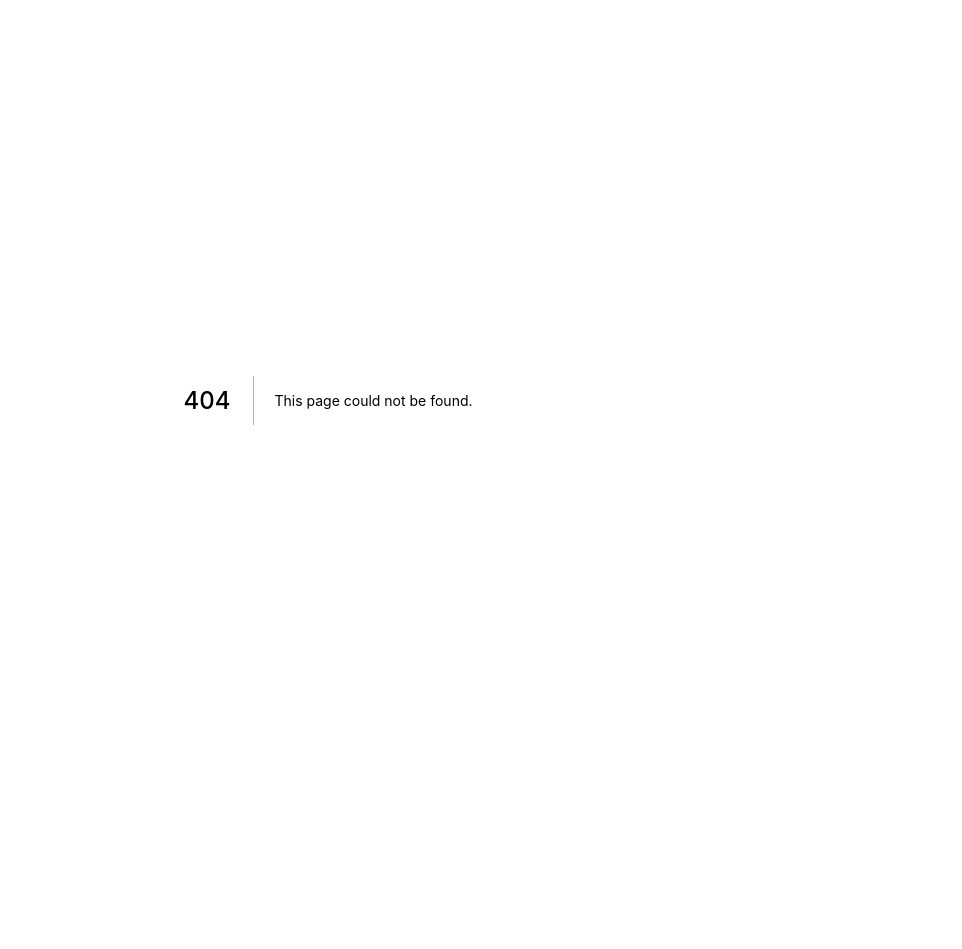
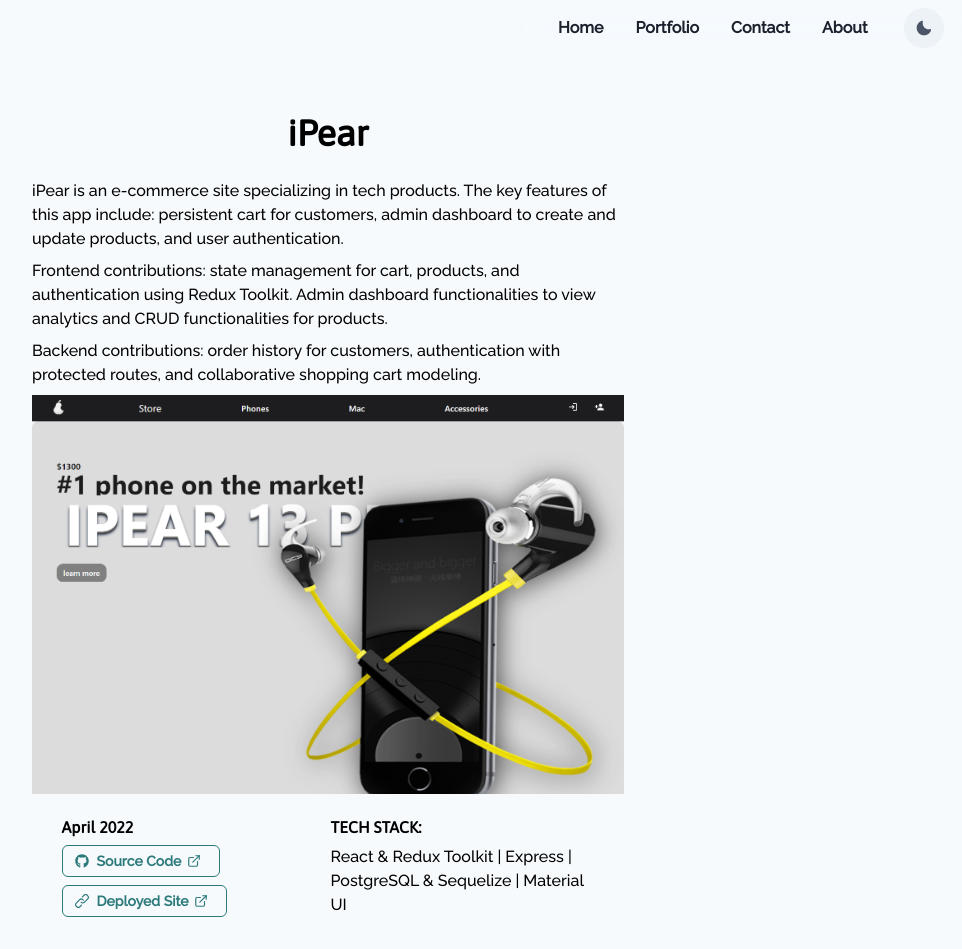
Before and after one commit to brandon-man/personal-website, a Next.js app: page /thirdproject in a window 1280 px wide. Before the commit this address had no page. Shown: the whole page, without its empty margins (312-1274 px from the left). Before the commit the page ends 800 px from the top, so only its background shows below. Built offline with nearby package versions, Linux system fonts and the light colour scheme.

Commit message:
Updated portfolio

```diff
--- a/components/ChakraCarousel.js
+++ b/components/ChakraCarousel.js
@@ -160,7 +160,7 @@
       {/* Card */}
       <Box
         ref={ref}
-        w={{ base: "100%", md: `calc(40%)` }}
+        w={{ base: "100%", md: `calc(55%)` }}
         ml="auto"
         mr="auto"
         px={`${gap / 2}px`}
--- a/package.json
+++ b/package.json
@@ -22,11 +22,7 @@
     "next": "^12.0.7",
     "react": "17.0.2",
     "react-dom": "17.0.2",
-    "react-icons": "^4.3.1",
-    "react-router-dom": "^6.1.1",
-    "react-scroll": "^1.8.4",
-    "react-slick": "^0.28.1",
-    "slick-carousel": "^1.8.1"
+    "react-icons": "^4.3.1"
   },
   "devDependencies": {
     "prettier": "2.5.1"
--- a/pages/_app.js
+++ b/pages/_app.js
@@ -32,7 +32,7 @@
             display: flex;
             flex-direction: column;
             min-height: 100vh;
-            background: ${colorMode === "light" ? "white" : "#171717"};
+            background: ${colorMode === "light" ? "#F7FAFC" : "#171717"};
           }
         `}
       />
--- a/pages/about.js
+++ b/pages/about.js
@@ -10,7 +10,7 @@
       <Grid
         templateColumns={["repeat(2)", "repeat(2, auto)"]}
         gap={["6", "10"]}
-        h={["850", "860", "710"]}
+        h={["850", "860", "750"]}
       >
         <Stack
           justifyContent="center"
--- /dev/null
+++ b/pages/thirdproject.js
@@ -0,0 +1,82 @@
+import {
+  Heading,
+  Text,
+  VStack,
+  Image,
+  HStack,
+  Divider,
+  Button,
+  Link,
+} from "@chakra-ui/react";
+import { ExternalLinkIcon, LinkIcon } from "@chakra-ui/icons";
+import { FaGithub } from "react-icons/fa";
+import Container from "../components/Container";
+
+function ThirdProject() {
+  return (
+    <Container>
+      <VStack alignSelf="center" p={4} maxW="50%">
+        <Heading mb={2} p={2}>
+          iPear
+        </Heading>
+        <Text>
+          iPear is an e-commerce site specializing in tech products. The key
+          features of this app include: persistent cart for customers, admin
+          dashboard to create and update products, and user authentication.
+        </Text>
+        <Text>
+          Frontend contributions: state management for cart, products, and
+          authentication using Redux Toolkit. Admin dashboard functionalities to
+          view analytics and CRUD functionalities for products.
+        </Text>
+        <Text>
+          Backend contributions: order history for customers, authentication
+          with protected routes, and collaborative shopping cart modeling.
+        </Text>
+        <Image objectFit="cover" src="images/mistyrose-ipear.png" />
+        <HStack justifyContent="space-around">
+          <VStack alignItems="flex-start" p={4}>
+            <Heading size="sm">April 2022</Heading>
+
+            <Link
+              href="https://github.com/FSA-Capstone-Lifestyle/Lifestyle"
+              isExternal
+            >
+              <Button
+                leftIcon={<FaGithub />}
+                variant="outline"
+                colorScheme="teal"
+                fontWeight="bold"
+                size="sm"
+              >
+                Source Code <ExternalLinkIcon mx="6px" />
+              </Button>
+            </Link>
+            <Link href="https://mistyrose-ipear.herokuapp.com" isExternal>
+              <Button
+                leftIcon={<LinkIcon />}
+                variant="outline"
+                colorScheme="teal"
+                fontWeight="bold"
+                size="sm"
+              >
+                Deployed Site <ExternalLinkIcon mx="6px" />
+              </Button>
+            </Link>
+          </VStack>
+
+          <Divider orientation="vertical" />
+          <VStack alignItems="flex-start" p={4} maxW="50%">
+            <Heading size="sm">TECH STACK:</Heading>
+            <Text>
+              React & Redux Toolkit | Express | PostgreSQL & Sequelize |
+              Material UI
+            </Text>
+          </VStack>
+        </HStack>
+      </VStack>
+    </Container>
+  );
+}
+
+export default ThirdProject;
```
Also changed, not shown: components/Portfolio.js (+20 -15 lines), data/projects.js (+16 -6 lines), pages/firstproject.js (added, +73 -0 lines), pages/secondproject.js (added, +60 -0 lines), public/images/lifestyle.jpg (added), 1 other file (tests, documents, lock files or other folders).
